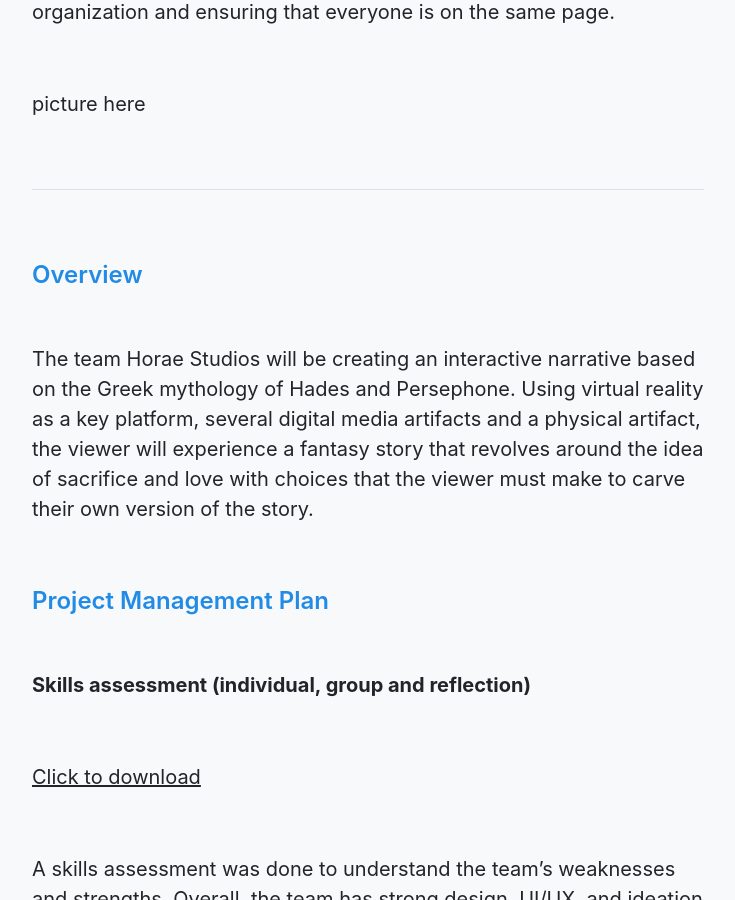
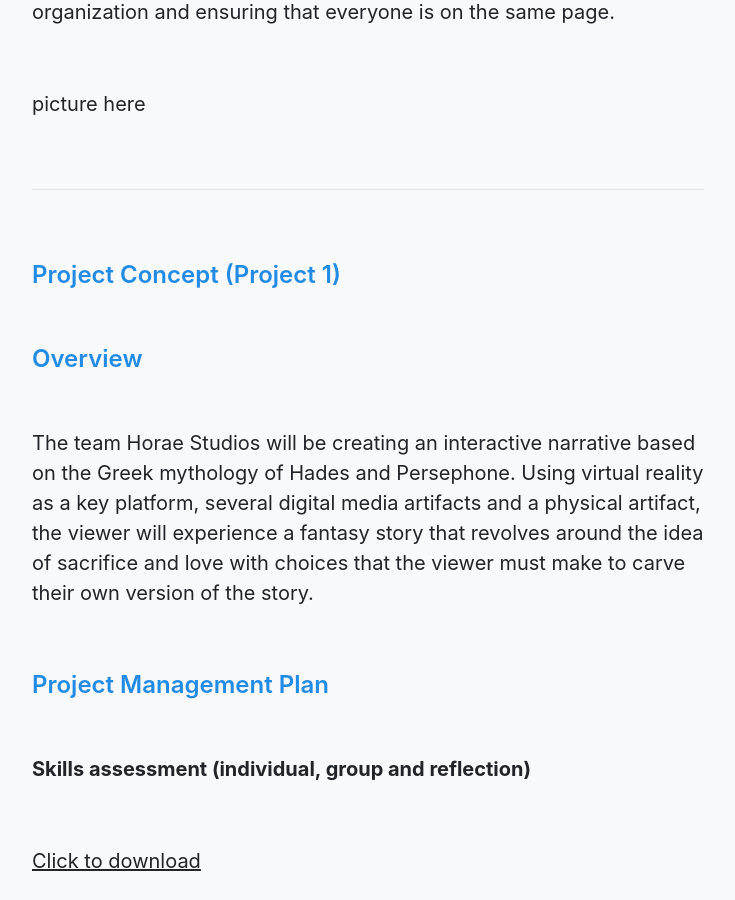
Before and after one commit to ixdwtruong/ixdwtruong.github.io, a Jekyll site: the page built from _posts/0001-01-09-intnarp1.md, in a window 1280 px wide and 900 px high, scrolled down 6238 px. Shown: the whole window, without its empty margins (272-1007 px from the left). Built offline with Jekyll 4.4.1, drawn with Linux system fonts in a browser that asks for light colours.

Commit message:
Update 0001-01-09-intnarp1.md

```diff
--- a/_posts/0001-01-09-intnarp1.md
+++ b/_posts/0001-01-09-intnarp1.md
@@ -175,6 +175,10 @@
 <br>
 
 ----
+
+<br>
+
+## Project Concept (Project 1)
 
 <br>
 
```
